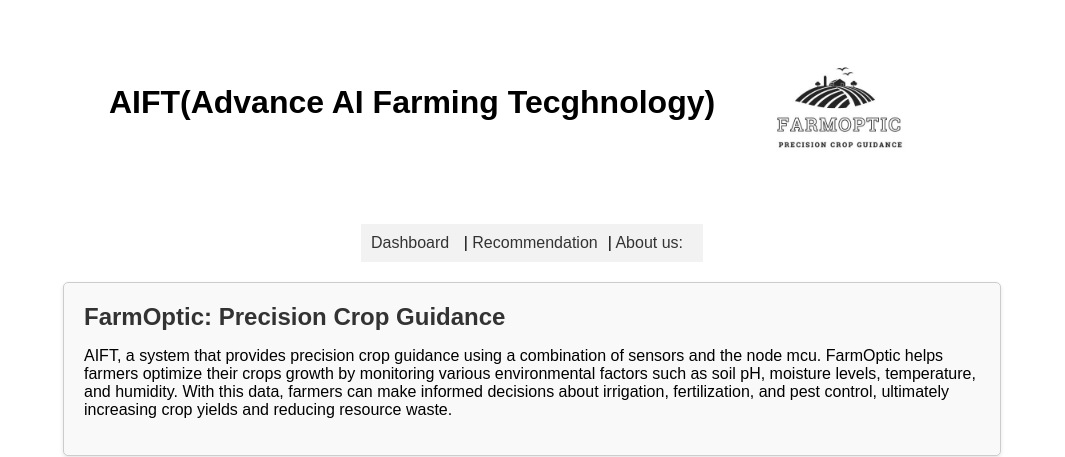
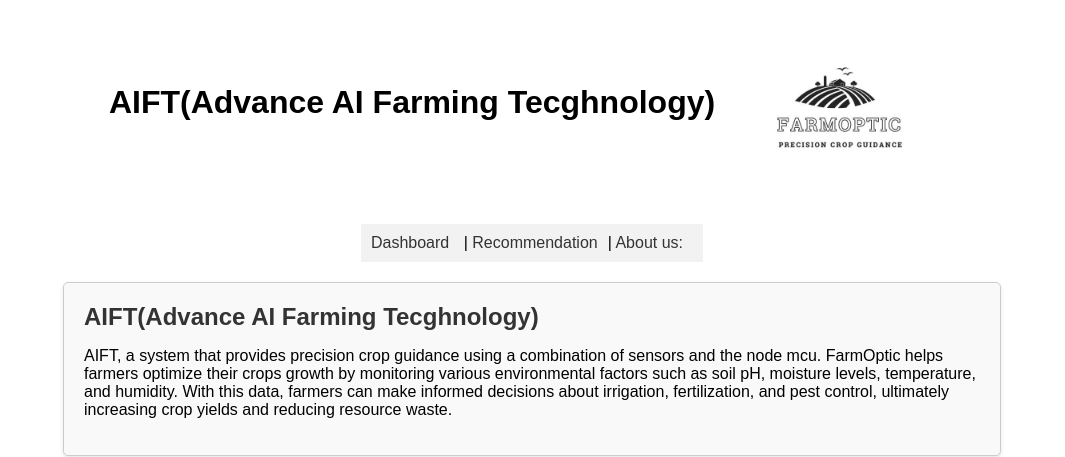
Before and after one commit to Devel0perYash/FArm_Optic, a plain HTML site: page index.html in a window 1280 px wide. Shown: the top 457 px of the page, without its empty margins (108-1173 px from the left). Drawn offline with Linux system fonts and the light colour scheme.

Commit message:
Update index.html

```diff
--- a/index.html
+++ b/index.html
@@ -48,7 +48,7 @@
         <a href="https://devel0peryash.github.io/Farm_Optic/aboutus.html">About us:</a>
     </nav>
     <aside>
-        <h2>FarmOptic: Precision Crop Guidance</h2>
+        <h2>AIFT(Advance AI Farming Tecghnology)</h2>
         <p>AIFT, a system that provides precision crop guidance using a combination of sensors and the node mcu.
             FarmOptic helps farmers optimize their crops growth by monitoring various environmental factors such as soil
             pH, moisture levels, temperature, and humidity. With this data, farmers can make informed decisions about
```
